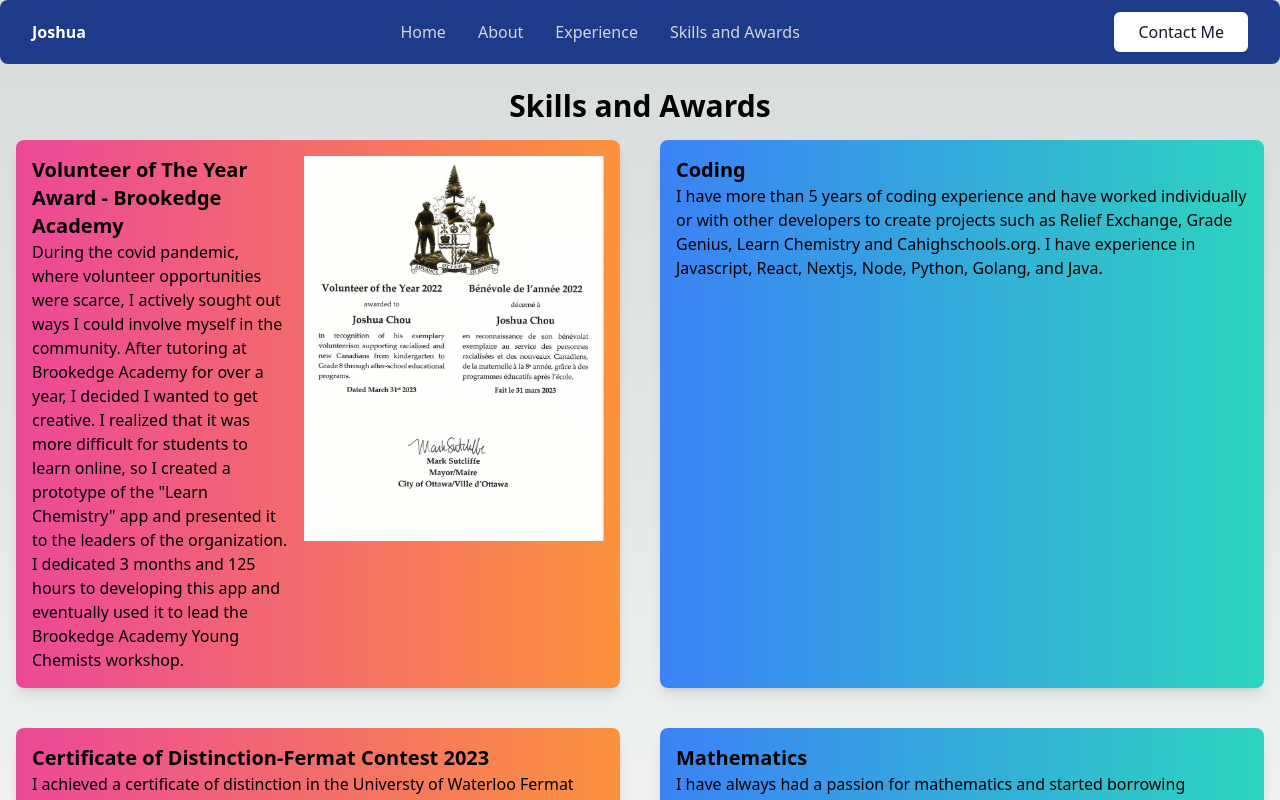
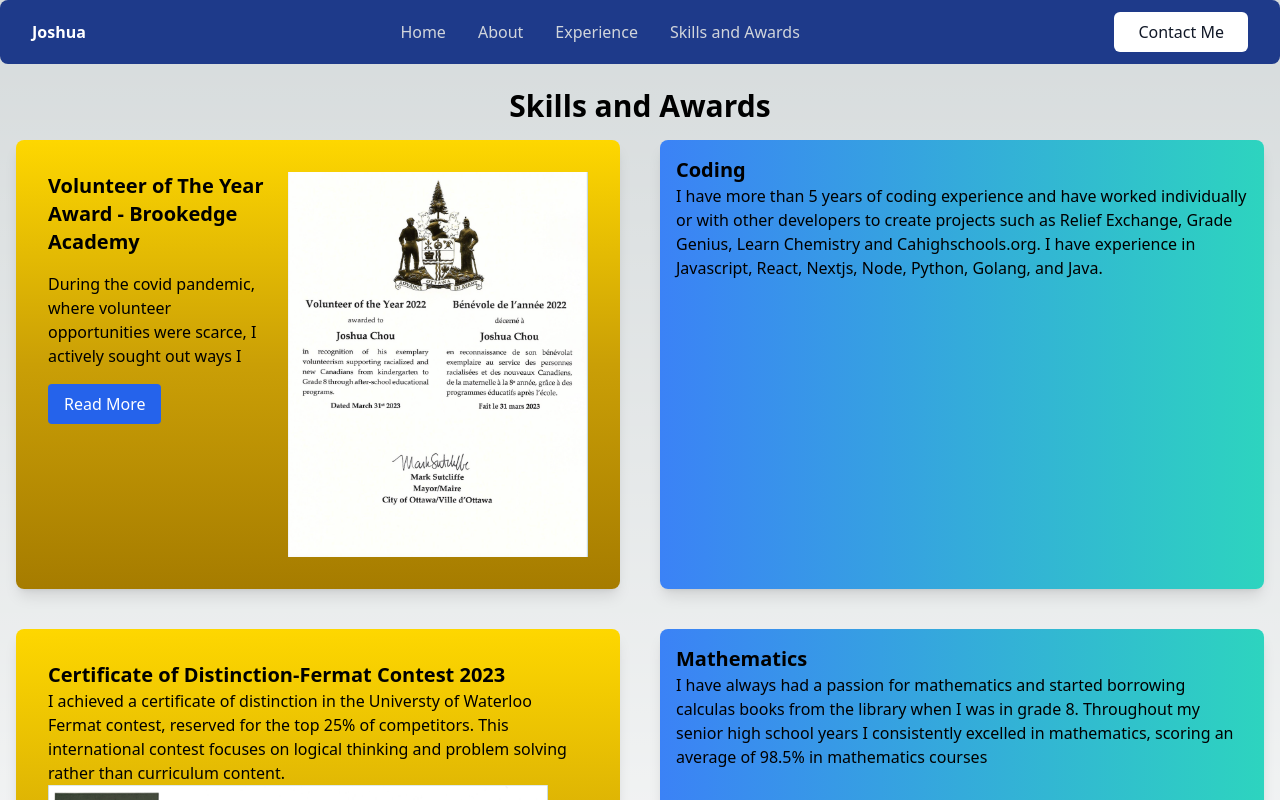
Before and after one commit to JoshuaChou10/portfolio, a Next.js app: page /skills in a window 1280 px wide. Shown: the top 800 px of the page. Built offline with nearby package versions, Linux system fonts and the light colour scheme.

Commit message:
unescaped html elemtns, changed color for skills

```diff
--- a/app/page.tsx
+++ b/app/page.tsx
@@ -49,8 +49,7 @@ const Home = () => {
       <main className="flex flex-col items-center w-full px-20 text-center mt-8">
       <div className={`flex flex-col items-center ${animate ? styles.startSlideRight : ''}`}>
   <h1 className="text-blue-600 text-4xl md:text-9xl font-bold">Joshua</h1>
-  <
-h2 className="text-blue-600 text-4xl md:text-9xl font-bold">Chou</h2>
+  <h2 className="text-blue-600 text-4xl md:text-9xl font-bold">Chou</h2>
 
 </div>
       <br /><br /><br />
--- a/pages/about.tsx
+++ b/pages/about.tsx
@@ -26,11 +26,11 @@ const About = () => {
         </div>
         {/* Description section */}
         <div className="md:w-2/3 text-center md:text-left">
-          <h1 className="text-4xl font-bold">Hi,  I'm Joshua.</h1>
+          <h1 className="text-4xl font-bold">Hi,  I&apos;m Joshua.</h1>
           <p className="mt-2 text-lg">
             {/* Add your description here */}
-           I'm a high school student and a software developer in Ontario. <br></br>As a programmer I have always enjoyed watching the logic flow into code.
-           I aim to create programs that will benefit others, whether that's by creating educational applications, or developing tools that simplify life and improve efficiency.
+           I&apos;m a high school student and a software developer in Ontario. <br></br>As a programmer I have always enjoyed watching the logic flow into code.
+           I aim to create programs that will benefit others, whether that&apos;s by creating educational applications, or developing tools that simplify life and improve efficiency.
           </p>
         </div>
       </main>
@@ -45,7 +45,7 @@ const About = () => {
       </div>
       <div className="hobby-box bg-gradient-to-r from-pink-500 to-orange-500 rounded-lg p-4 shadow-lg">
         <h3 className="text-xl font-bold">Meditating</h3>
-        <p>I have been meditating daily for 5 years. It's a way for things to settle down. I always feel much lighter and clearer afterwards. </p>
+        <p>I have been meditating daily for 5 years. It&apos;s a way for things to settle down. I always feel much lighter and clearer afterwards. </p>
       </div>
       <div className="hobby-box bg-gradient-to-r from-purple-500 to-indigo-400 rounded-lg p-4 shadow-lg">
         <h3 className="text-xl font-bold">Playing Piano</h3>
--- a/pages/experience.tsx
+++ b/pages/experience.tsx
@@ -103,7 +103,7 @@ const Experience = () => {
                     <ul className="list-disc ml-5 mt-4 mb-4 text-gray-300">
                       <li>Led the Development of the Learn Chemistry App</li>
                       <li>Allowed over 100 students to prepare for assessments with integrated quizzes and lesson pages</li>
-                      <li>Used to lead Brookedge Academy workshops such as the "Young Chemists" workshop</li>
+                      <li>Used to lead Brookedge Academy workshops such as the Young Chemists workshop</li>
                       <li>Posted on Brookedge Academy main website</li>
 
                     </ul>
--- a/pages/skills.tsx
+++ b/pages/skills.tsx
@@ -4,6 +4,21 @@ import Navbar from '../components/navbar';
 import '../app/globals.css';
 
 const Skills = () => {
+  function toggleReadMore() {
+    const description = document.getElementById('description');
+    const btn=document.querySelector("#read")
+    if (description.classList.contains('max-h-24')) {
+      description.classList.remove('max-h-24');
+      description.classList.add('max-h-full');
+      btn.innerHTML="Read Less"
+
+    } else {
+      description.classList.remove('max-h-full');
+      description.classList.add('max-h-24');
+      btn.innerHTML="Read More"
+    }
+  }
+
   return (
     <>
       <Head>
@@ -17,15 +32,18 @@ const Skills = () => {
           <div className="mt-4 grid grid-cols-1 md:grid-cols-2 gap-10">
 
             {/* Volunteer of The Year Award */}
-            <div className="flex flex-col md:flex-row items-start gap-4 award-box bg-gradient-to-r from-pink-500 to-orange-400 rounded-lg p-4 shadow-lg">
+            <div className="flex flex-col md:flex-row items-start gap-4 award-box bg-gradient-to-t from-[#a67c00] via-[#ca9f06] to-[#fed700] rounded-lg p-8 shadow-lg">
 
-  <div className="flex-1">
-    <h4 className="text-xl font-bold">Volunteer of The Year Award - Brookedge Academy</h4>
-    <p>During the covid pandemic, where volunteer opportunities were scarce, I actively sought out ways I could involve myself in the community.
-       After tutoring at Brookedge Academy for over a year, I decided I wanted to get creative. I realized that it was more difficult for students to learn online, so I created
-       a prototype of the "Learn Chemistry" app and presented it to the leaders of the organization. I dedicated 3 months and 125 hours to developing this app and eventually used it to
-       lead the Brookedge Academy Young Chemists workshop.</p>
-  </div>
+<div className="flex-1 space-y-4">
+  <h4 className="text-xl font-bold">Volunteer of The Year Award - Brookedge Academy</h4>
+  <p className="text-ellipsis overflow-hidden max-h-24" id="description">During the covid pandemic, where volunteer opportunities were scarce, I actively sought out ways I could involve myself in the community.
+     After tutoring at Brookedge Academy for over a year, I decided I wanted to get creative. I realized that it was more difficult for students to learn online, so I created
+     a prototype of the Learn Chemistry app and presented it to the leaders of the organization. I dedicated 3 months and 125 hours to developing this app and eventually used it to
+     lead the Brookedge Academy Young Chemists workshop.</p>
+  <button id="read" className="px-4 py-2 text-white bg-blue-600 rounded hover:bg-blue-700" onClick={toggleReadMore}>Read More</button>
+</div>
+
+
 
   <div className="flex-shrink-0">
     <Image src="/volunteer-award.png" alt="Volunteer of The Year Award" width={300} height={500} />
@@ -40,7 +58,7 @@ const Skills = () => {
             </div>
 
             {/* Fermat Contest Award */}
-            <div className="award-box bg-gradient-to-r from-pink-500 to-orange-400 rounded-lg p-4 shadow-lg">
+            <div className=" award-box bg-gradient-to-t from-[#a67c00] via-[#ca9f06] to-[#fed700] rounded-lg p-8 shadow-lg">
               <h4 className="text-xl font-bold">Certificate of Distinction-Fermat Contest 2023</h4>
               <p>I achieved a certificate of distinction in the Universty of Waterloo Fermat contest, reserved for the top 25% of competitors. This international contest focuses on logical thinking and problem solving rather than curriculum content.  </p>
               <Image src="/fermat.png" alt="Fermat Contest Award" width={500} height={300} />
```
